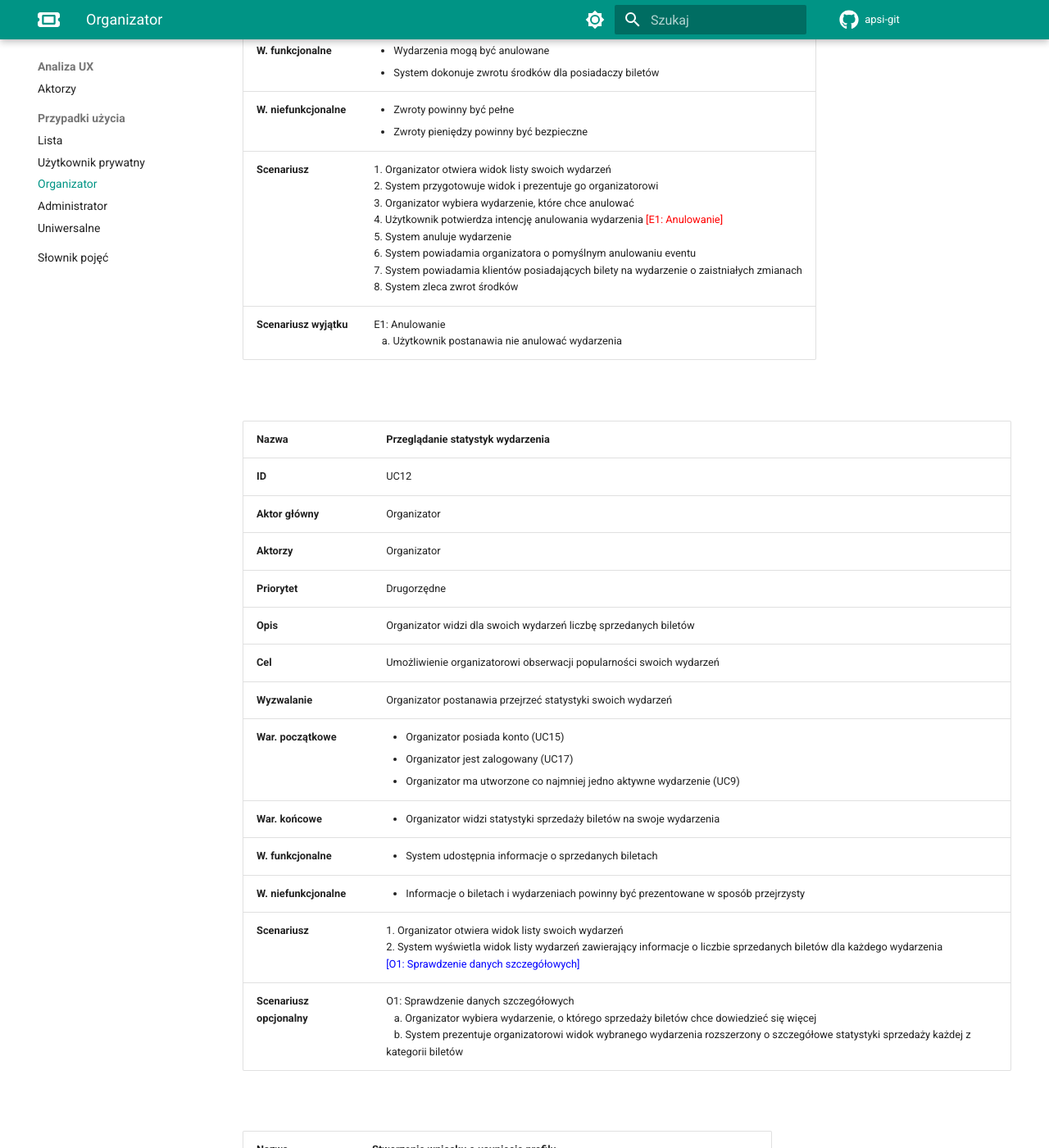
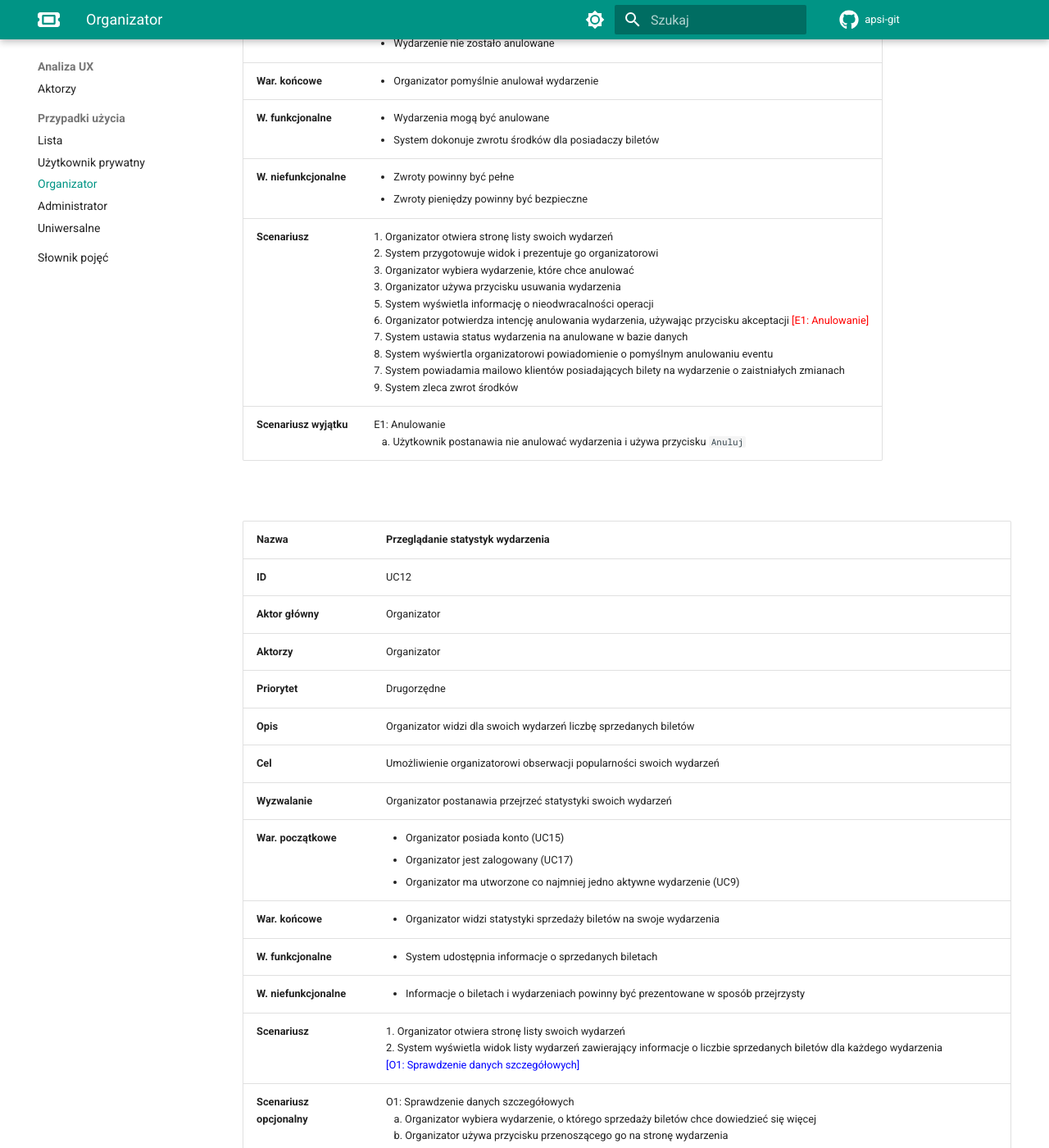
Before and after one commit to APSI3/APSI, an MkDocs documentation site: the page built from docs/ux/uc/uc-org.md, in a window 1280 px wide and 1400 px high, scrolled down 3868 px. Shown: the whole window at 82% size. Built offline with MkDocs 1.6.1 and Material for MkDocs 9.7.7, drawn with Linux system fonts in a browser that asks for light colours; comment, search, counter and statistics services are not loaded; some of the changed text lies outside the part shown.

Commit message:
APSI-54 More detailed Use Cases

```diff
--- a/docs/ux/uc/uc-org.md
+++ b/docs/ux/uc/uc-org.md
@@ -23,8 +23,8 @@
 | __War. końcowe__       | <ul><li> Powstanie wniosku </li></ul>
 | __W. funkcjonalne__    | <ul><li> System pozwala na utworzenie nowego wniosku </li></ul>
 | __W. niefunkcjonalne__ | <ul><li> Interfejs tworzenia wniosku musi być przejrzysty </li></ul>
-| __Scenariusz__         | 1. Organizator wchodzi w widok tworzenia wniosku <br> 2. System prezentuje formularz tworzenia wniosku <br> 3. Organizator wypełnia formularz <br> 4. Organizator przesyła formularz <br> 5. System dokonuje walidacji danych <span style="color:red"> [E1: Dane nie przechodzą walidacji] </span> <br> 6. System zapisuje wniosek
-| __Scenariusz wyjątku__ |   E1: Dane nie przechodzą walidacji <br> &nbsp;&nbsp;&nbsp;a. Organizator podaje dane, które nie przechodzą walidacji lub są niepełne. <br> &nbsp;&nbsp;&nbsp;b. System informuje organizatora o błędzie.
+| __Scenariusz__         | 1. Organizator wchodzi na stronę rejestracji <br> 2. Organizator wybiera opcję konta organizatora <br> 3. System prezentuje formularz tworzenia wniosku <br> 4. Organizator wypełnia formularz <br> 5. Organizator przesyła formularz <br> 6. System dokonuje walidacji danych <span style="color:red"> [E1: Dane nie przechodzą walidacji] </span> <br> 7. System zapisuje wniosek w bazie danych
+| __Scenariusz wyjątku__ |   E1: Dane nie przechodzą walidacji <br> &nbsp;&nbsp;&nbsp;a. Organizator podaje dane, które nie przechodzą walidacji lub są niepełne. <br> &nbsp;&nbsp;&nbsp;b. System wyświetla powiadomienie o błędzie
 
 <br>
 
@@ -41,8 +41,8 @@
 | __War. końcowe__       | <ul><li> Powstanie nowego wydarzenia w systemie </li></ul>
 | __W. funkcjonalne__    | <ul><li> System pozwala na utworzenie nowego wydarzenia </li></ul>
 | __W. niefunkcjonalne__ | <ul><li> Interfejs tworzenia wydarzenia musi być przejrzysty </li><li> Wydarzenie powinno być tworzone z jak najmniejszym opóźnieniem </li></ul>
-| __Scenariusz__         | 1. Organizator wybiera opcję utworzenia wydarzenia <br> 2. System prezentuje kreator wydarzenia <br> 3. Organizator podaje informacje o wydarzeniu <br> 4. System dokonuje walidacji danych <span style="color:red"> [E1: Dane nie przechodzą walidacji] </span> <br> 5. System rejestruje wydarzenie
-| __Scenariusz wyjątku__ |   E1: Dane nie przechodzą walidacji <br> &nbsp;&nbsp;&nbsp;a. Organizator podaje dane, które nie przechodzą walidacji lub są niepełne <br> &nbsp;&nbsp;&nbsp;b. System informuje organizatora o błędzie
+| __Scenariusz__         | 1. Organizator używa przycisku tworzenia wydarzenia <br> 2. System wyświetla okno z kreatorem wydarzenia <br> 3. Organizator wypełnia formularz danymi dot. wydarzenia <br> 4. Organizator przesyła formularz <br> 5. System dokonuje walidacji danych <span style="color:red"> [E1: Dane nie przechodzą walidacji] </span> <br> 6. System rejestruje wydarzenie w bazie danych
+| __Scenariusz wyjątku__ |   E1: Dane nie przechodzą walidacji <br> &nbsp;&nbsp;&nbsp;a. Organizator podaje dane, które nie przechodzą walidacji lub są niepełne <br> &nbsp;&nbsp;&nbsp;b. System wyświetla powiadomienie o błędzie
 
 <br>
 
@@ -59,7 +59,7 @@
 | __War. końcowe__       | <ul><li> Organizator pomyślnie dokonał edycji danych wydarzenia </li></ul>
 | __W. funkcjonalne__    | <ul><li> System udostępnia widok edycji wydarzenia </li><li> Wydarzenia mogą być w pewnym stopniu edytowalne </li></ul>
 | __W. niefunkcjonalne__ | <ul><li> Prezentowany widok edycji powinien być intuicyjny i łatwo dostępny </li></ul>
-| __Scenariusz__         | 1. Organizator otwiera widok listy swoich wydarzeń <br> 2. System przygotowuje widok i prezentuje go organizatorowi <br> 3. Organizator wybiera wydarzenie, które chce edytować <br> 4. System wyświetla organizatorowi widok edycji <br> 5. Organizator edytuje wybrane informacje <br> 6. System dokonuje walidacji danych <span style="color:red"> [E1: Dane nie przechodzą walidacji] </span> <br> 7. System aktualizuje wydarzenie <br> 8. System powiadamia organizatora o pomyślnej edycji <br> 9. System powiadamia o zaistniałych zmianach klientów posiadających bilety na wydarzenie
+| __Scenariusz__         | 1. Organizator otwiera stronę listy swoich wydarzeń <br> 2. System przygotowuje widok i prezentuje go organizatorowi <br> 3. Organizator wybiera wydarzenie, z listy <br> 4. Organizator używa przycisku edycji <br> 5. System wyświetla organizatorowi okno z formularzem edycji <br> 6. Organizator edytuje wybrane informacje <br> 7. Organizator przesyła formularz <br> 8. System dokonuje walidacji danych <span style="color:red"> [E1: Dane nie przechodzą walidacji] </span> <br> 9. System aktualizuje dane wydarzenia w bazie danych <br> 10. System wyświetla organizatorowi powiadomienie o pomyślnej edycji <br> 11. System powiadamia mailowo o zaistniałych zmianach klientów posiadających bilety na wydarzenie
 | __Scenariusz wyjątku__ |   E1: Dane nie przechodzą walidacji <br> &nbsp;&nbsp;&nbsp;a. Organizator podaje dane, które nie przechodzą walidacji lub są niepełne <br> &nbsp;&nbsp;&nbsp;b. System informuje organizatora o błędzie
 
 <br>
@@ -77,8 +77,8 @@
 | __War. końcowe__       | <ul><li> Organizator pomyślnie anulował wydarzenie </li></ul>
 | __W. funkcjonalne__    | <ul><li> Wydarzenia mogą być anulowane </li><li> System dokonuje zwrotu środków dla posiadaczy biletów </li></ul>
 | __W. niefunkcjonalne__ | <ul><li> Zwroty powinny być pełne </li><li> Zwroty pieniędzy powinny być bezpieczne </li></ul>
-| __Scenariusz__         | 1. Organizator otwiera widok listy swoich wydarzeń <br> 2. System przygotowuje widok i prezentuje go organizatorowi <br> 3. Organizator wybiera wydarzenie, które chce anulować <br> 4. Użytkownik potwierdza intencję anulowania wydarzenia <span style="color:red"> [E1: Anulowanie] </span> <br> 5. System anuluje wydarzenie <br> 6. System powiadamia organizatora o pomyślnym anulowaniu eventu <br> 7. System powiadamia klientów posiadających bilety na wydarzenie o zaistniałych zmianach <br> 8. System zleca zwrot środków <br>
-| __Scenariusz wyjątku__ |   E1: Anulowanie <br> &nbsp;&nbsp;&nbsp;a. Użytkownik postanawia nie anulować wydarzenia
+| __Scenariusz__         | 1. Organizator otwiera stronę listy swoich wydarzeń <br> 2. System przygotowuje widok i prezentuje go organizatorowi <br> 3. Organizator wybiera wydarzenie, które chce anulować <br> 3. Organizator używa przycisku usuwania wydarzenia  <br> 5. System wyświetla informację o nieodwracalności operacji <br> 6. Organizator potwierdza intencję anulowania wydarzenia, używając przycisku akceptacji <span style="color:red"> [E1: Anulowanie] </span> <br> 7. System ustawia status wydarzenia na anulowane w bazie danych <br> 8. System wyświertla organizatorowi powiadomienie o pomyślnym anulowaniu eventu <br> 7. System powiadamia mailowo klientów posiadających bilety na wydarzenie o zaistniałych zmianach <br> 9. System zleca zwrot środków <br>
+| __Scenariusz wyjątku__ |   E1: Anulowanie <br> &nbsp;&nbsp;&nbsp;a. Użytkownik postanawia nie anulować wydarzenia i używa przycisku `Anuluj`
 
 <br>
 
@@ -95,8 +95,8 @@
 | __War. końcowe__       | <ul><li> Organizator widzi statystyki sprzedaży biletów na swoje wydarzenia </li></ul>
 | __W. funkcjonalne__    | <ul><li> System udostępnia informacje o sprzedanych biletach </li></ul>
 | __W. niefunkcjonalne__ | <ul><li> Informacje o biletach i wydarzeniach powinny być prezentowane w sposób przejrzysty </li></ul>
-| __Scenariusz__         | 1. Organizator otwiera widok listy swoich wydarzeń <br> 2. System wyświetla widok listy wydarzeń zawierający informacje o liczbie sprzedanych biletów dla każdego wydarzenia  <br> <span style="color:blue">  [O1: Sprawdzenie danych szczegółowych] </span>
-| __Scenariusz opcjonalny__ |  O1: Sprawdzenie danych szczegółowych <br> &nbsp;&nbsp;&nbsp;a. Organizator wybiera wydarzenie, o którego sprzedaży biletów chce dowiedzieć się więcej  <br> &nbsp;&nbsp;&nbsp;b. System prezentuje organizatorowi widok wybranego wydarzenia rozszerzony o szczegółowe statystyki sprzedaży każdej z kategorii biletów
+| __Scenariusz__         | 1. Organizator otwiera stronę listy swoich wydarzeń <br> 2. System wyświetla widok listy wydarzeń zawierający informacje o liczbie sprzedanych biletów dla każdego wydarzenia  <br> <span style="color:blue">  [O1: Sprawdzenie danych szczegółowych] </span>
+| __Scenariusz opcjonalny__ |  O1: Sprawdzenie danych szczegółowych <br> &nbsp;&nbsp;&nbsp;a. Organizator wybiera wydarzenie, o którego sprzedaży biletów chce dowiedzieć się więcej  <br> &nbsp;&nbsp;&nbsp;b. Organizator używa przycisku przenoszącego go na stronę wydarzenia  <br> &nbsp;&nbsp;&nbsp;c. System prezentuje organizatorowi stronę wybranego wydarzenia rozszerzoną o szczegółowe statystyki sprzedaży każdej z kategorii biletów
 
 <br>
 
@@ -130,6 +130,6 @@
 | __War. końcowe__       | <ul><li> Powstanie wniosku </li></ul>
 | __W. funkcjonalne__    | <ul><li> System pozwala na utworzenie nowego wniosku </li></ul>
 | __W. niefunkcjonalne__ | <ul><li> Interfejs tworzenia wniosku musi być przejrzysty </li></ul>
-| __Scenariusz__         | 1. Organizator wybiera opcję dodania lokalizacji <span style="color:purple">  [A1: Lokalizacja do wydarzenia ->] </span><br> 2. System prezentuje formularz tworzenia lokalizacji <br> <span style="color:purple">  [<- A1] </span> <br> 3. Organizator wypełnia formularz <br> 4. Organizator przesyła formularz <br> 5. System dokonuje walidacji danych <span style="color:red"> [E1: Dane nie przechodzą walidacji] </span> <br> 6. System zapisuje lokalizację <br> 7. System wyświetla potwierdzenie sukcesu operacji
-| __Scenariusz alternatywny__ |  A1: Lokalizacja do wydarzenia <br> &nbsp;&nbsp;&nbsp;a. Organizator dodaje lokalizację w trakcie tworzenia wydarzenia  <br> &nbsp;&nbsp;&nbsp;b. System prezentuje widok tworzenia lokalizacji
+| __Scenariusz__         | 1. Organizator używa przycisku dodania lokalizacji <span style="color:purple">  [A1: Lokalizacja do wydarzenia ->] </span><br> 2. System prezentuje okno tworzenia lokalizacji <br> <span style="color:purple">  [<- A1] </span> <br> 3. Organizator wypełnia formularz <br> 4. Organizator przesyła formularz <br> 5. System dokonuje walidacji danych <span style="color:red"> [E1: Dane nie przechodzą walidacji] </span> <br> 6. System zapisuje lokalizację w bazie danych <br> 7. System wyświetla powiadomienie informujące o sukcesie operacji
+| __Scenariusz alternatywny__ |  A1: Lokalizacja do wydarzenia <br> &nbsp;&nbsp;&nbsp;a. Organizator używa przycisku tworzenia lokalizacji umiejcowionego w oknie tworzenia wydarzenia <br> &nbsp;&nbsp;&nbsp;b. System prezentuje okno tworzenia lokalizacji
 | __Scenariusz wyjątku__ |   E1: Dane nie przechodzą walidacji <br> &nbsp;&nbsp;&nbsp;a. Organizator podaje dane, które nie przechodzą walidacji lub są niepełne. <br> &nbsp;&nbsp;&nbsp;b. System informuje organizatora o błędzie.
```
Also changed, not shown: docs/ux/uc/uc-adm.md (+3 -3 lines), docs/ux/uc/uc-priv.md (+7 -7 lines), docs/ux/uc/uc-unv.md (+2 -2 lines).
